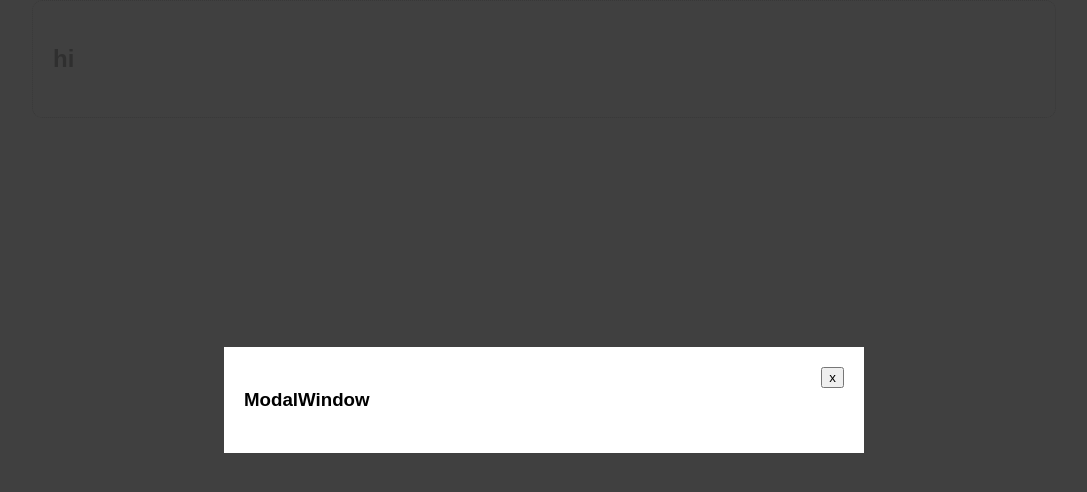
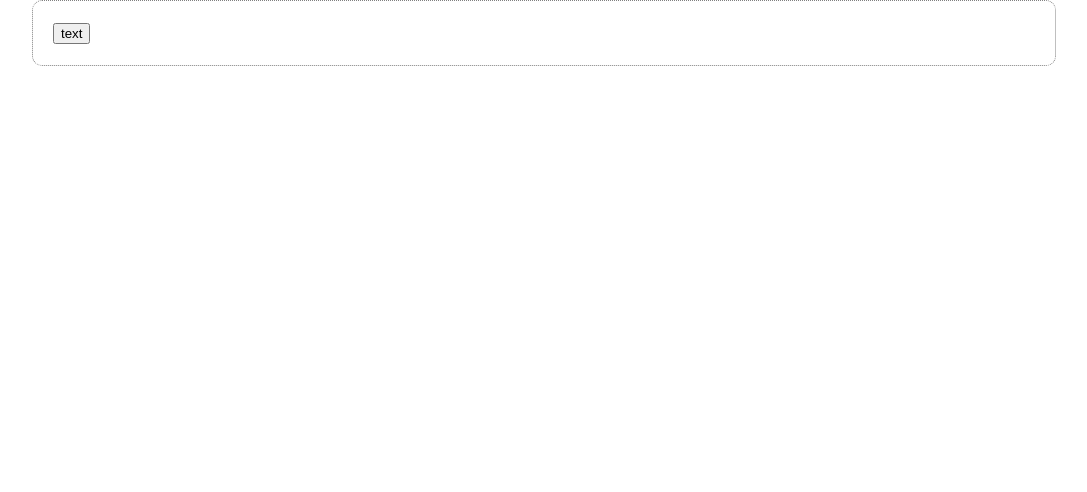
Before and after one commit to Ehorga/practic-11-11-25, a React (Vite) app: page / in a window 1280 px wide. Shown: the top 492 px of the page, without its empty margins (96-1183 px from the left). Built offline with nearby package versions, Linux system fonts and the light colour scheme.

Commit message:
propChildren

```diff
--- a/src/App.jsx
+++ b/src/App.jsx
@@ -1,26 +1,22 @@
 import Wrapper from './components/Wrapper/Wrapper'
 import ModalWindow from './components/ModalWindow/ModalWindow';
 import { useState , useEffect } from 'react';
+import DropDownMenu from './components/DropDownMenu/DropDownMenu';
 
 
 function App() {
-const [isOpenModal, setIsOpenModal] = useState(false);
-useEffect(() => {
-  const idTimeOut = setTimeout(()=> {setIsOpenModal(true)} ,2000)
-  return () => {
-    clearTimeout(idTimeOut)
-  };
-}, []);
-const closeModal = ()=>{setIsOpenModal(false)}
+
   return (
-    <>
-    {isOpenModal && (<ModalWindow closeModal={closeModal}>
-      <h3>ModalWindow</h3>
-    </ModalWindow>)}
+  <>
+
   <Wrapper>
+    <DropDownMenu>
     <h2>hi
-
     </h2>
+    <p>Lorem ipsum dolor sit amet.</p>
+    <p>Esse explicabo exercitationem totam suscipit?</p>
+    <p>Temporibus veniam rem ullam nulla.</p>
+    </DropDownMenu>
   </Wrapper>
 
      </>
--- /dev/null
+++ b/src/components/DropDownMenu/DropDownMenu.jsx
@@ -0,0 +1,25 @@
+import { useState } from 'react';
+import PropTypes from 'prop-types';
+import styles from "./DropDownMenu.module.scss"
+
+
+const DropDownMenu = (props) => {
+    const {children} = props;
+    const [isOpen, setIsOpen] = useState(false);
+    const changeIsOpen = ()=> {setIsOpen(!isOpen)}
+    return (
+        <div>
+            <button onClick={changeIsOpen
+            }>text</button>
+            {isOpen && <div className={styles.list}>{children}</div>}
+        </div>
+    );
+};
+
+
+DropDownMenu.propTypes = {
+
+};
+
+
+export default DropDownMenu;
```
Also changed, not shown: src/components/DropDownMenu/DropDownMenu.module.scss (added).
